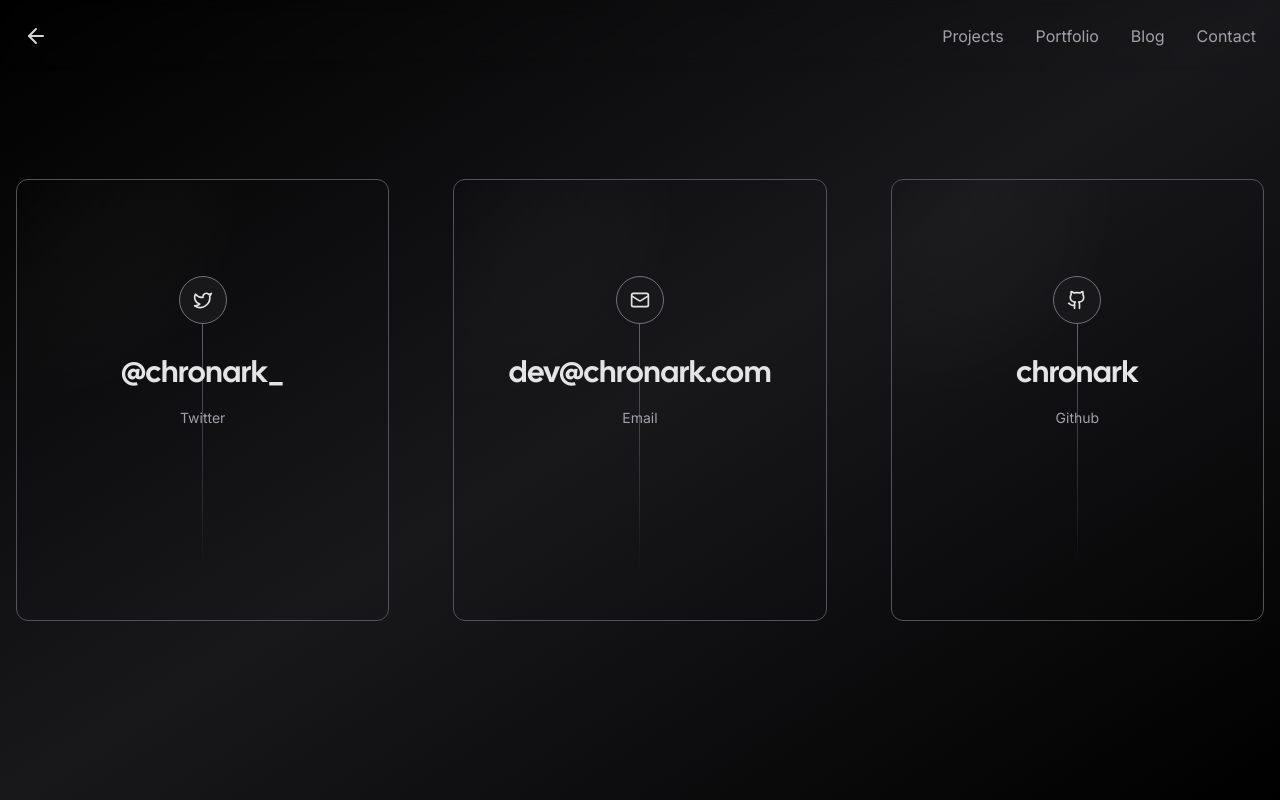
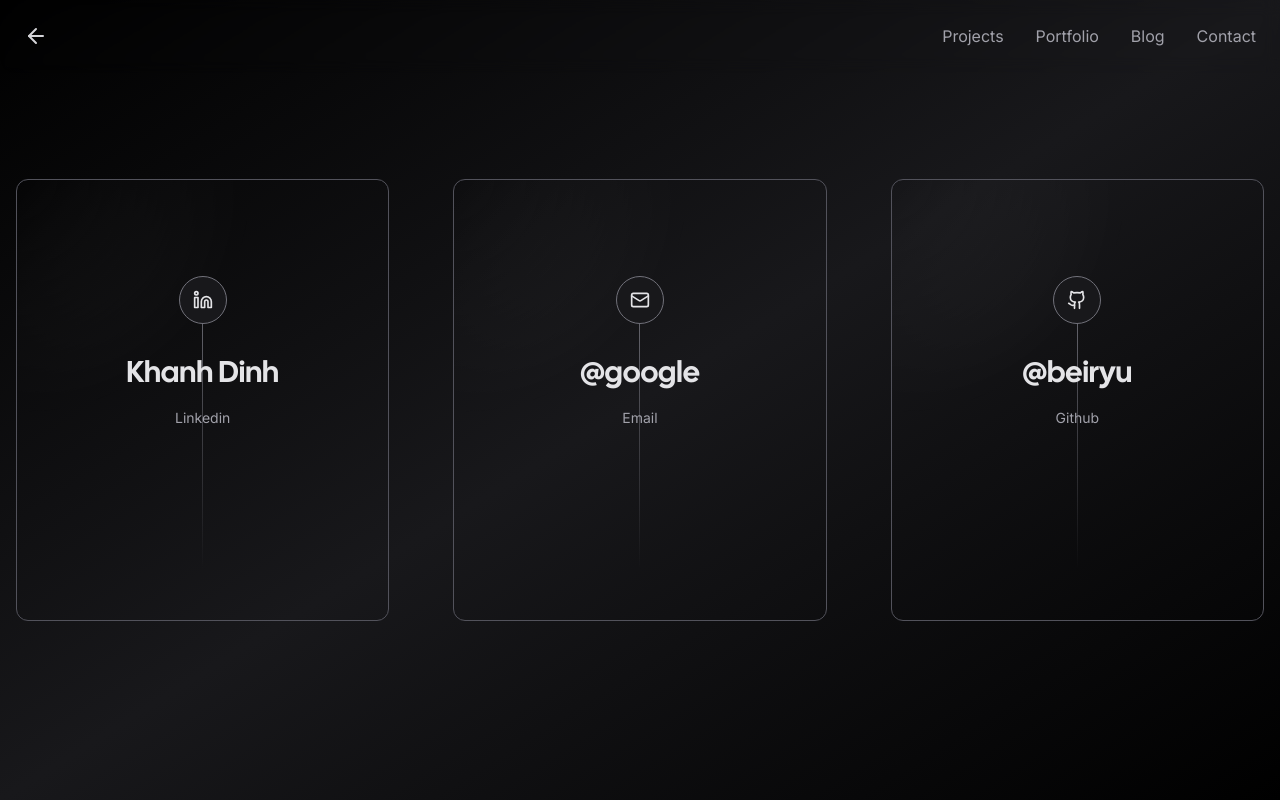
Before and after one commit to beiryu/nextjs-portfolio-pageview-counter, a Next.js app: page /contact in a window 1280 px wide. Built offline with nearby package versions, Linux system fonts and the light colour scheme; no server answers; what tailwindcss-debug-screens would draw is missing.

Commit message:
feat: update contact page

```diff
--- a/app/contact/page.tsx
+++ b/app/contact/page.tsx
@@ -1,27 +1,27 @@
 "use client";
-import { Github, Mail, Twitter } from "lucide-react";
+import { Github, Mail, Twitter, Linkedin } from "lucide-react";
 import Link from "next/link";
 import { Navigation } from "../components/nav";
 import { Card } from "../components/card";
 
 const socials = [
   {
-		icon: <Twitter size={20} />,
-		href: "https://twitter.com/chronark_",
-		label: "Twitter",
-		handle: "@chronark_",
+    icon: <Linkedin size={20} />,
+    href: "https://www.linkedin.com/in/khanh-ndinh/",
+    label: "Linkedin",
+    handle: "Khanh Dinh",
   },
   {
     icon: <Mail size={20} />,
-		href: "mailto:dev@chronark.com",
+    href: "mailto:dinhnguyenkhanh210401@gmail.com",
     label: "Email",
-		handle: "dev@chronark.com",
+    handle: "@google",
   },
   {
     icon: <Github size={20} />,
-		href: "https://github.com/chronark",
+    href: "https://github.com/beiryu",
     label: "Github",
-		handle: "chronark",
+    handle: "@beiryu",
   },
 ];
 
```
Lines whose indentation alone changed are shown as unchanged.
